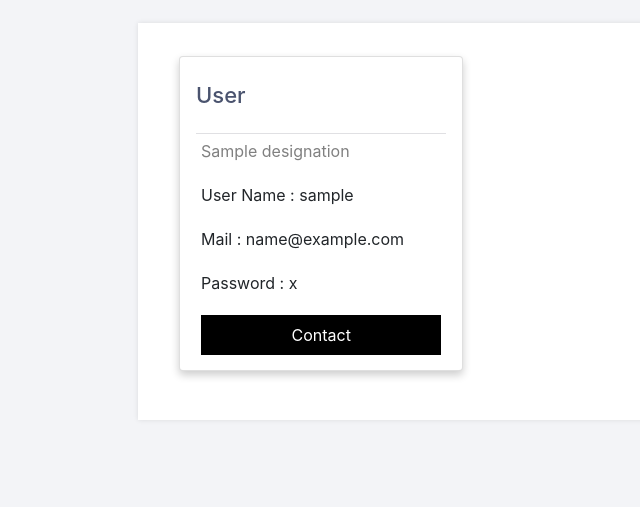
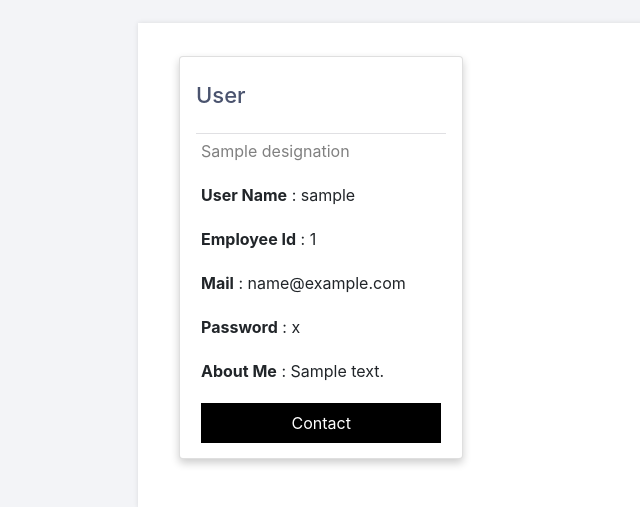
Before and after one commit to lok435/python-login-page, a Flask app: template templates/auth/profile.html in a window 1280 px wide. Shown: the part 161-668 px from the top of the page, without its empty margins (2-642 px from the left). Run offline with Flask 2, Linux system fonts and the light colour scheme; the template is opened without the code that fills it: most values are stand-ins (such as "Sample title", 1, 10 or a date in 2020); some libraries are stand-ins or nearby versions.

Commit message:
Update profile.html

```diff
--- a/templates/auth/profile.html
+++ b/templates/auth/profile.html
@@ -79,23 +79,27 @@
 </head>
 
 <body class="loggedin">
-      <h2 style="text-align:center"> <h1>Hello {{ username }}, This is our Team </h1></h2>
+
+      <h2 style="text-align:center"> <h1>Hello {{ all_data['username'] }}, This is our Team </h1></h2>
       <div class="row">
         <div class="column">
           <div class="card">
             <!-- <img src="https://www.w3schools.com/w3images/team2.jpg" alt="Jane" style="width:100%"> -->
-            <div class="container">
-              <h2>{{ fullname }}</h2>
-              <p class="title">{{ designation }}</p>
-              <p>User Name       : {{ username }} </p>
-              <p>Mail            : {{ email }}</p>
-              <p>Password        : {{ password }}</p>
-              <p><button class="button">Contact</button></p>
-            </div>
+              <div class="container">
+                  <h2>{{ all_data['fullname'] }}</h2>
+                  <p class="title">{{ all_data['designation'] }}</p>
+                  <p><b>User Name</b>       : {{ all_data['username'] }} </p>
+                  <p><b>Employee Id</b>     : {{ all_data['id'] }}</p>
+                  <p><b>Mail</b>            : {{ all_data['email'] }}</p>
+                  <p><b>Password</b>        : {{ all_data['password'] }}</p>
+                  <p><b>About Me</b>        : {{ all_data['about_yourself'] }}</p>
+                  <p><button class="button">Contact</button></p>
+              </div>
           </div>
         </div>
 </body>
 
+
 </html>
 
 {% endblock %}
```
